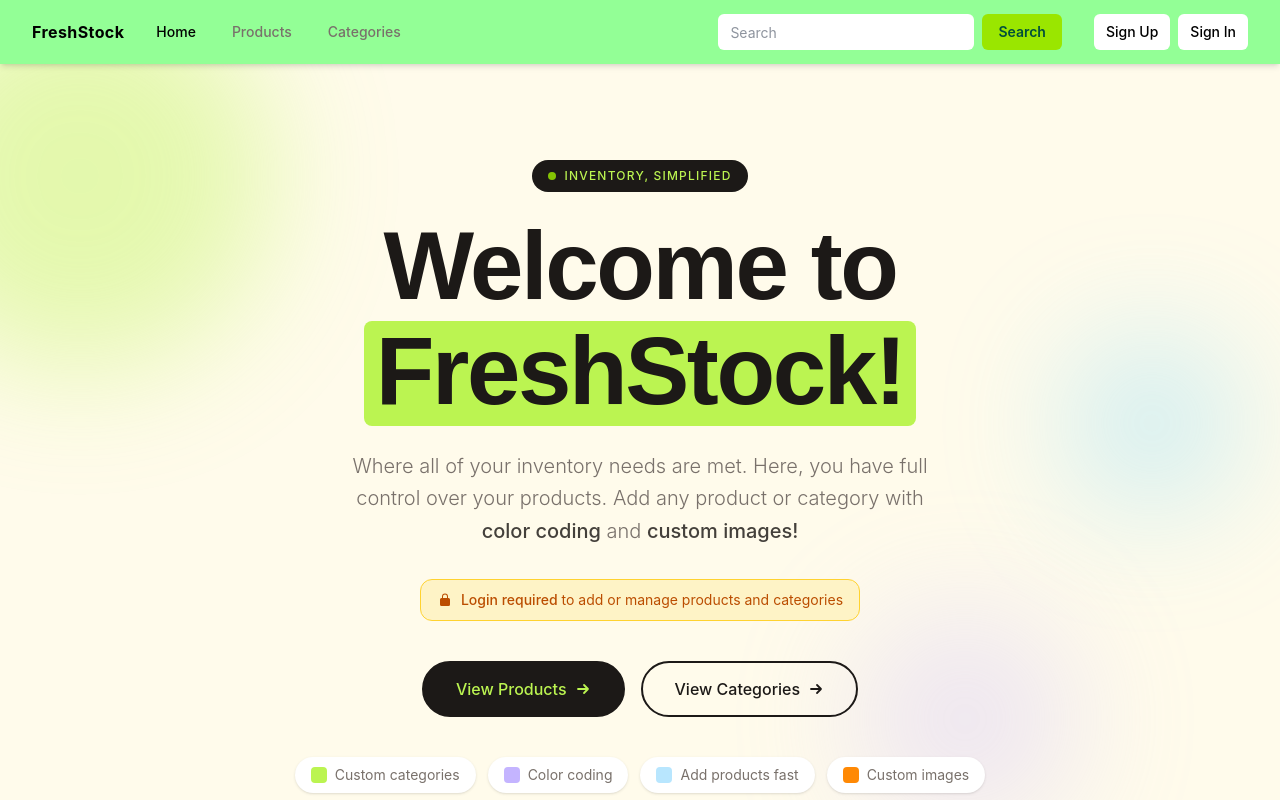
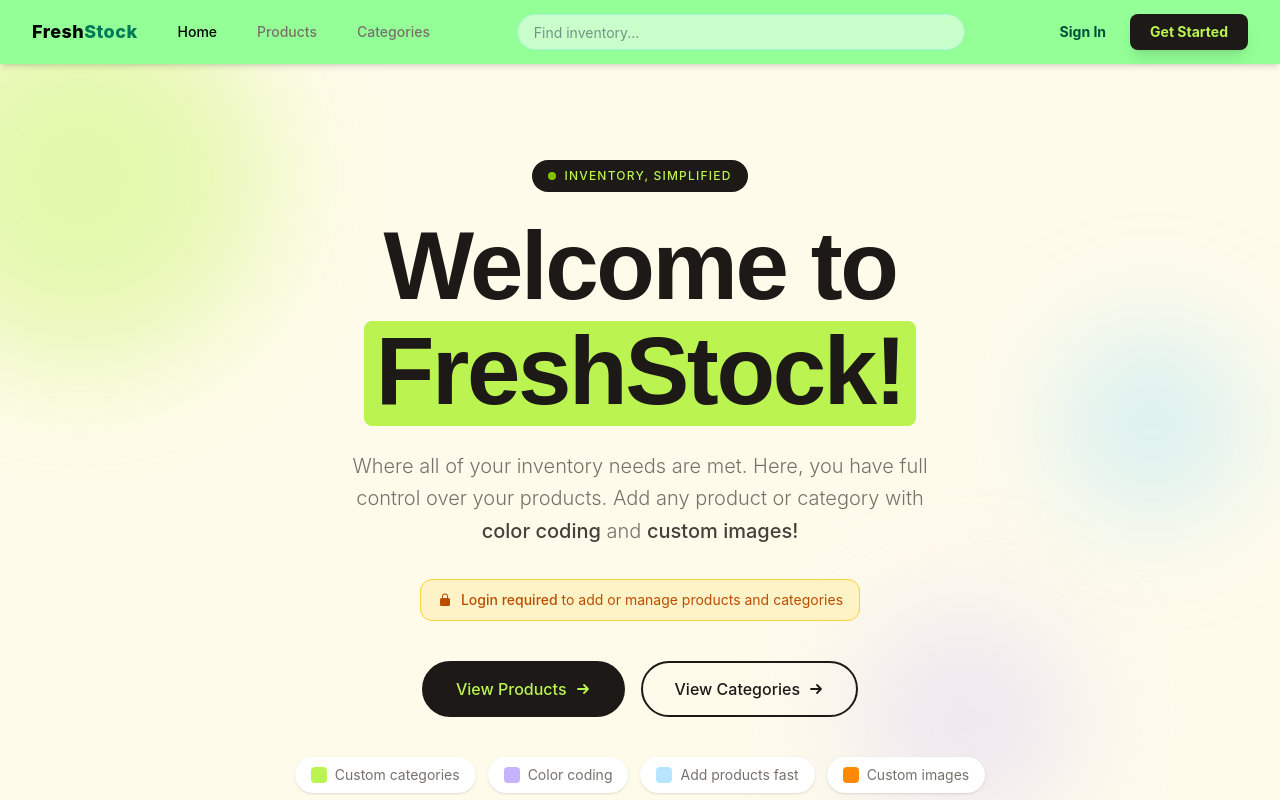
Before and after one commit to AkshayPP-3/inventory_application, a React (Vite) app in the folder client/: page / in a window 1280 px wide. Shown: the top 800 px of the page. Built offline with nearby package versions, Linux system fonts and the light colour scheme.

Commit message:
made the navbar responsive and fixed positioning

```diff
--- a/client/src/components/layout/Navbar.tsx
+++ b/client/src/components/layout/Navbar.tsx
@@ -45,6 +45,7 @@ export default function Navbar() {
   const [isProfileOpen, setIsProfileOpen] = useState(false);
   const [isSignInOpen, setIsSignInOpen] = useState(false);
   const [isSignUpOpen, setIsSignUpOpen] = useState(false);
+  const [isMobileMenuOpen, setIsMobileMenuOpen] = useState(false);
 
   // Gamification
   const [productCount, setProductCount] = useState(0);
@@ -145,15 +146,15 @@ export default function Navbar() {
   return (
     <>
       <header className="sticky top-0 z-20 bg-[#93ff96] text-black shadow-md">
-        <nav className="mx-auto flex h-16 w-full max-w-7xl items-center gap-6 px-4 sm:px-6 lg:px-8">
+        <nav className="mx-auto flex h-16 w-full max-w-7xl items-center px-4 sm:px-6 lg:px-8">
 
           {/* Logo */}
-          <button type="button" onClick={() => navigate("/")} className="text-black font-bold tracking-wide">
-            FreshStock
+          <button type="button" onClick={() => navigate("/")} className="text-black font-extrabold tracking-wide text-lg mr-8 shrink-0">
+            Fresh<span className="text-emerald-700">Stock</span>
           </button>
 
-          {/* Nav links */}
-          <ul className="hidden items-center gap-5 md:flex">
+          {/* Desktop Nav links */}
+          <ul className="hidden items-center gap-6 lg:flex">
             {["/", "/products", "/categories"].map((path, i) => (
               <li key={path}>
                 <button type="button" onClick={() => navigate(path)} className={navLinkClass(path)}>
@@ -163,119 +164,164 @@ export default function Navbar() {
             ))}
           </ul>
 
+          {/* Desktop Search & Levels (Pushed to center-right) */}
+          <div className="hidden md:flex flex-1 items-center justify-center gap-8 px-4">
             {/* Search */}
-          <form onSubmit={handleSearch} className="ml-auto hidden items-center gap-2 md:flex">
+            <form onSubmit={handleSearch} className="flex items-center gap-2 max-w-md w-full">
               <input
                 type="text"
                 value={searchTerm}
                 onChange={(e) => setSearchTerm(e.target.value)}
-              placeholder="Search"
-              className="h-9 w-64 rounded-md bg-white px-3 text-sm text-slate-800 outline-none"
+                placeholder="Find inventory..."
+                className="h-9 flex-1 min-w-[150px] rounded-full bg-white/50 border border-emerald-200 px-4 text-sm text-slate-800 outline-none focus:bg-white focus:ring-2 focus:ring-emerald-400 transition-all"
               />
-            <button
-              type="submit"
-              className="h-9 rounded-md bg-lime-400 px-4 text-sm font-semibold text-emerald-900 transition hover:bg-white/25"
-            >
-              Search
-            </button>
             </form>
 
-          {/* ── Gamification badge ── */}
+            {/* Gamification progress */}
             {isLoggedIn && (
-            <div className="hidden md:flex flex-col items-center leading-none min-w-72">
-              <span className="text-[10px] font-semibold text-emerald-900 uppercase tracking-wider">
-                Lv.{level}
-              </span>
-              <div className="mt-1 h-1.5 w-16 rounded-full bg-black/20 overflow-hidden">
+              <div className="flex flex-col items-center leading-none min-w-[120px]">
+                <div className="flex items-center gap-1.5 mb-1">
+                  <span className="text-[10px] font-black text-emerald-900 uppercase">Lv.{level}</span>
+                  <div className="h-1.5 w-16 rounded-full bg-black/10 overflow-hidden">
                     <div
-                  className="h-full rounded-full bg-emerald-700 transition-all duration-500"
+                      className="h-full bg-emerald-600 transition-all duration-700 ease-out"
                       style={{ width: `${progress}%` }}
                     />
                   </div>
-              <span className="text-[9px] text-emerald-900/70 mt-0.5">
-                {productCount - currentFloor}/{nextFloor - currentFloor} to Lv.{level + 1}
+                  <span className="text-[10px] font-black text-emerald-900 uppercase">Lv.{level + 1}</span>
+                </div>
+                <span className="text-[9px] font-medium text-emerald-800/60 uppercase tracking-tighter">
+                  {nextFloor - productCount} more until upgrade
                 </span>
               </div>
             )}
+          </div>
 
-
-
-          {/* ── User profile / auth buttons ── */}
+          {/* ── Right side stuff (Profile / Auth / Hamburger) ── */}
+          <div className="flex items-center gap-3 ml-auto">
             {isLoggedIn ? (
-            <div ref={profileMenuRef} className="relative ml-2">
+              <div ref={profileMenuRef} className="relative">
                 <button
                   type="button"
                   onClick={() => setIsProfileOpen((o) => !o)}
                   aria-label="Open user menu"
-                className="flex h-9 w-9 items-center justify-center rounded-full bg-slate-900 text-sm font-bold text-white hover:ring-2 hover:ring-emerald-400 transition"
+                  className="flex h-10 w-10 items-center justify-center rounded-full bg-slate-900 ring-2 ring-white/20 text-sm font-bold text-white hover:ring-emerald-400 transition-all shadow-md active:scale-90"
                 >
                   {avatarLetter}
                 </button>
 
                 {isProfileOpen && (
-                <div className="absolute right-0 top-full z-30 mt-2 w-64 rounded-xl bg-white shadow-xl border border-slate-100 overflow-hidden">
-                  {/* Profile header */}
-                  <div className="flex items-center gap-3 px-4 py-3 bg-lime-50 border-b border-slate-100">
-                    <div className="flex h-10 w-10 items-center justify-center rounded-full bg-slate-900 text-white font-bold text-sm shrink-0">
+                  <div className="absolute right-0 top-full z-30 mt-3 w-64 rounded-2xl bg-white shadow-2xl border border-slate-100 overflow-hidden animate-[slideUp_0.2s_ease-out]">
+                    <div className="flex items-center gap-3 px-4 py-4 bg-lime-50 border-b border-emerald-100">
+                      <div className="flex h-10 w-10 items-center justify-center rounded-full bg-slate-900 text-white font-bold text-sm shrink-0 shadow-sm">
                         {avatarLetter}
                       </div>
                       <div className="min-w-0">
-                      <p className="text-sm font-semibold text-slate-800 truncate">{userEmail || "User"}</p>
+                        <p className="text-sm font-bold text-slate-800 truncate">{userEmail || "Member"}</p>
+                        <p className="text-[10px] text-emerald-700 font-bold uppercase tracking-wider">{getLevelInfo(productCount).title}</p>
                       </div>
                     </div>
 
-                  {/* Level info inside dropdown */}
-                  <div className="px-4 py-3 border-b border-slate-100">
-                    <div className="flex items-center justify-between mb-1">
-                      <span className="text-xs font-semibold text-emerald-700">
-                        Lv.{level}
-                      </span>
-                      <span className="text-xs text-slate-400">{progress}%</span>
+                    <div className="px-4 py-3 border-b border-slate-50">
+                      <div className="flex items-center justify-between mb-1.5">
+                        <span className="text-[10px] font-black text-emerald-900 uppercase">Progress</span>
+                        <span className="text-[10px] font-bold text-slate-400">{progress}%</span>
                       </div>
                       <div className="h-2 w-full rounded-full bg-slate-100 overflow-hidden">
                         <div
-                        className="h-full rounded-full bg-emerald-500 transition-all duration-500"
+                          className="h-full bg-linear-to-r from-emerald-500 to-lime-400 transition-all duration-1000"
                           style={{ width: `${progress}%` }}
                         />
                       </div>
-                    <p className="mt-1 text-[11px] text-slate-400">
-                      {productCount} products added · {nextFloor - productCount} more to Lv.{level + 1}
+                      <p className="mt-2 text-[10px] text-slate-400 font-medium">
+                        Added {productCount} items so far
                       </p>
                     </div>
 
-                  {/* Logout */}
-                  <div className="px-3 py-2">
+                    <div className="p-2">
                       <button
                         type="button"
                         onClick={handleLogout}
-                      className="w-full rounded-lg px-4 py-2 text-sm font-medium text-red-600 hover:bg-red-50 transition text-left"
+                        className="w-full rounded-xl px-4 py-2.5 text-sm font-bold text-red-500 hover:bg-red-50 hover:text-red-600 transition-all text-left flex items-center gap-2"
                       >
-                      🚪 Sign out
+                        <span>🚪</span> Sign Out
                       </button>
                     </div>
                   </div>
                 )}
               </div>
             ) : (
-            <div className="ml-2 hidden items-center gap-2 md:flex">
+              <div className="hidden items-center gap-2 sm:flex">
+                <button
+                  type="button"
+                  onClick={() => setIsSignInOpen(true)}
+                  className="h-9 px-4 text-sm font-bold text-emerald-900 hover:bg-white/20 rounded-lg transition"
+                >
+                  Sign In
+                </button>
                 <button
                   type="button"
                   onClick={() => setIsSignUpOpen(true)}
-                className="h-9 rounded-md bg-white px-3 text-sm font-medium text-black transition hover:bg-white/25"
+                  className="h-9 px-5 bg-stone-900 text-lime-300 text-sm font-bold rounded-lg shadow-lg hover:bg-stone-800 active:scale-95 transition"
                 >
-                Sign Up
-              </button>
-              <button
-                type="button"
-                onClick={() => setIsSignInOpen(true)}
-                className="h-9 rounded-md bg-white px-3 text-sm font-medium text-black transition hover:bg-white/25"
-              >
-                Sign In
+                  Get Started
                 </button>
               </div>
             )}
+
+            {/* Mobile Menu Button */}
+            <button
+              onClick={() => setIsMobileMenuOpen(!isMobileMenuOpen)}
+              className="lg:hidden p-2 rounded-lg bg-white/20 text-emerald-900 hover:bg-white/40 transition"
+            >
+              {isMobileMenuOpen ? "✕" : "☰"}
+            </button>
+          </div>
         </nav>
+
+        {/* Mobile Dropdown Menu */}
+        {isMobileMenuOpen && (
+          <div className="lg:hidden bg-white border-t border-emerald-100 animate-[slideDown_0.2s_ease-out]">
+            <div className="px-4 py-5 space-y-4">
+              <ul className="space-y-2">
+                {["/", "/products", "/categories"].map((path, i) => (
+                  <li key={path}>
+                    <button
+                      onClick={() => { navigate(path); setIsMobileMenuOpen(false); }}
+                      className={`w-full text-left px-4 py-3 rounded-xl font-bold text-sm ${
+                        isCurrentPath(path) ? "bg-[#93ff96] text-emerald-950" : "bg-stone-50 text-stone-600"
+                      }`}
+                    >
+                      {["Home", "Products", "Categories"][i]}
+                    </button>
+                  </li>
+                ))}
+              </ul>
+
+              {/* Mobile Search */}
+              <form onSubmit={handleSearch} className="flex items-center gap-2 px-1">
+                <input
+                  type="text"
+                  value={searchTerm}
+                  onChange={(e) => setSearchTerm(e.target.value)}
+                  placeholder="Search products..."
+                  className="h-11 flex-1 rounded-xl bg-stone-100 px-4 text-sm outline-none focus:ring-2 focus:ring-emerald-400"
+                />
+              </form>
+
+              {/* Mobile Auth (if not logged in) */}
+              {!isLoggedIn && (
+                <div className="grid grid-cols-2 gap-3 pt-2">
+                  <button onClick={() => setIsSignInOpen(true)} className="py-3 font-bold text-sm border-2 border-stone-100 rounded-xl">Sign In</button>
+                  <button onClick={() => setIsSignUpOpen(true)} className="py-3 font-bold text-sm bg-stone-900 text-lime-400 rounded-xl">Sign Up</button>
+                </div>
+              )}
+            </div>
+          </div>
+        )}
       </header>
+
+      {/* Level-up toast */}
 
       {/* Level-up toast */}
       {showLevelUp && (
```
Lines whose indentation alone changed are shown as unchanged.
